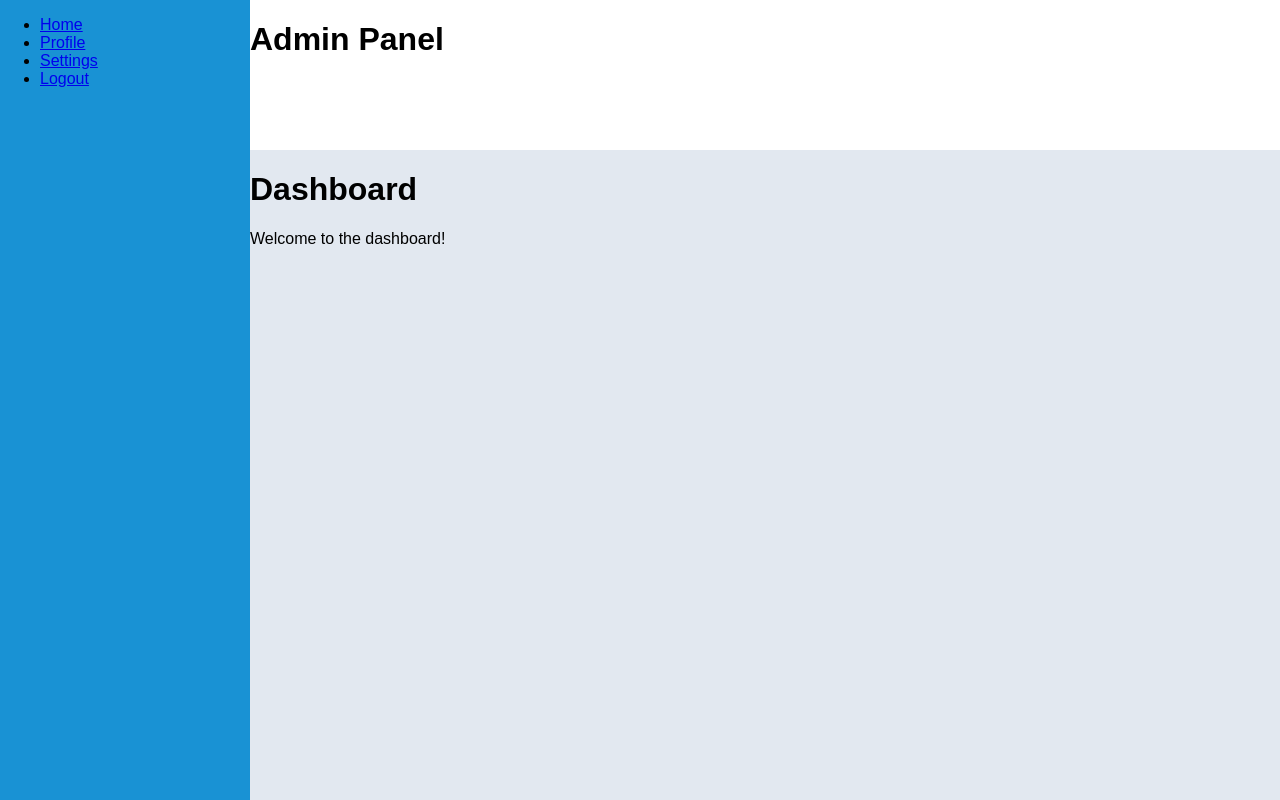
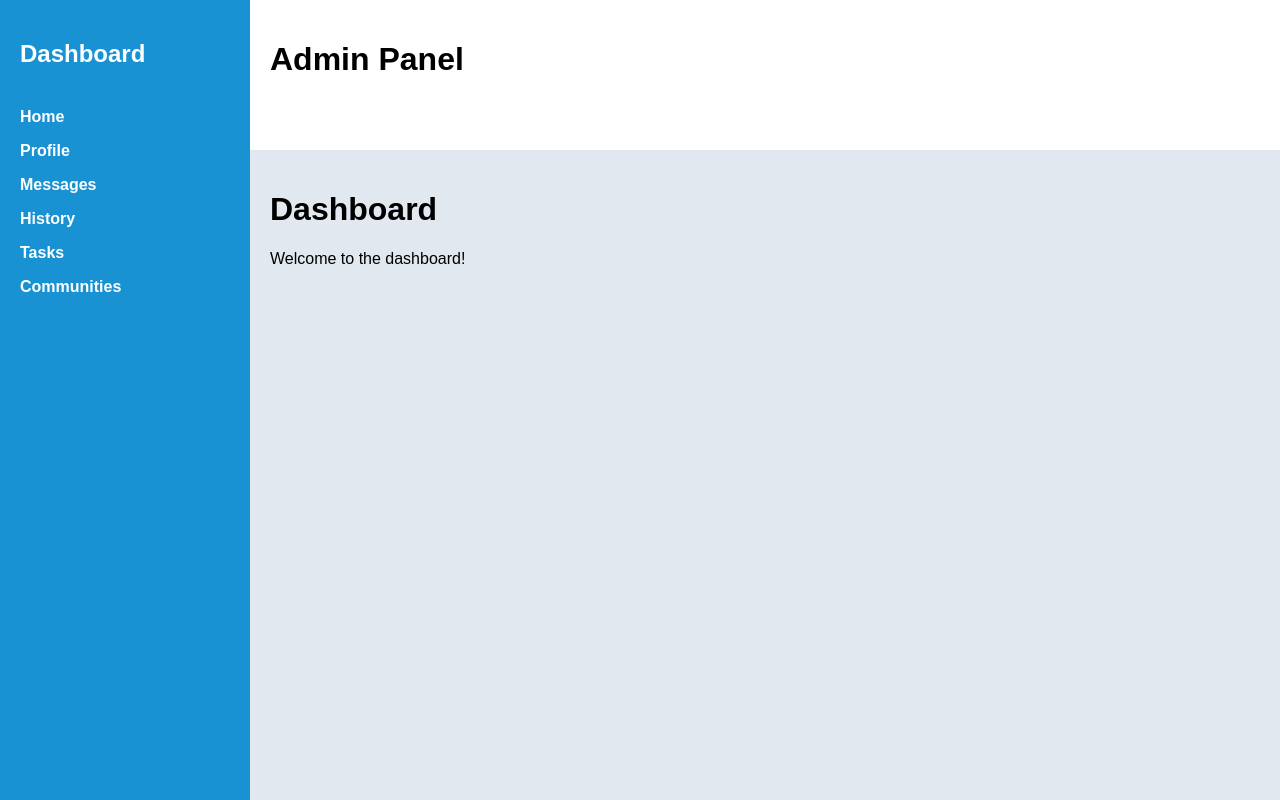
Before and after one commit to MiguelRcol/Admin_panel, a plain HTML site: page index.html in a window 1280 px wide. Drawn offline with Linux system fonts and the light colour scheme.

Commit message:
Refactor HTML structure and enhance CSS styles for improved layout and readability

```diff
--- a/index.html
+++ b/index.html
@@ -4,25 +4,33 @@
   <meta charset="UTF-8">
   <meta name="viewport" content="width=device-width, initial-scale=1.0">
   <link rel="stylesheet" href="style.css">
-    <title>Document</title>
+  <title>Admin Dashboard</title>
 </head>
 <body>
   <div class="dashboard">
-    <div class="sidebar">
-        <ul>
-            <li><a href="#">Home</a></li>
-            <li><a href="#">Profile</a></li>
-            <li><a href="#">Settings</a></li>
-            <li><a href="#">Logout</a></li>
-        </ul>
-    </div>
+
+    <aside class="sidebar">
+      <h1 class="logo">Dashboard</h1>
+
+      <nav class="nav-main">
+        <a href="#">Home</a>
+        <a href="#">Profile</a>
+        <a href="#">Messages</a>
+        <a href="#">History</a>
+        <a href="#">Tasks</a>
+        <a href="#">Communities</a>
+      </nav>
+    </aside>
+
     <header class="header">
       <h1>Admin Panel</h1>
     </header>
+
     <main class="main-content">
       <h1>Dashboard</h1>
       <p>Welcome to the dashboard!</p>
     </main>
+
   </div>
 </body>
 </html>
--- a/style.css
+++ b/style.css
@@ -16,13 +16,29 @@ body {
 
 .sidebar {
   grid-row: 1 / 3;
-  background: #1992d4;
+  background-color: #1992d4;
+  color: white;
+  padding: 20px;
 }
 
 .header {
-  background: white;
+  background-color: white;
+  padding: 20px;
 }
 
 .main-content {
-  background: #e2e8f0;
+  background-color: #e2e8f0;
+  padding: 20px;
 }
+
+.nav-main {
+  display: grid;
+  gap: 16px;
+  margin-top: 40px;
+}
+
+.nav-main a {
+  color: white;
+  text-decoration: none;
+  font-weight: bold;
+}
```
Lines whose indentation alone changed are shown as unchanged.
